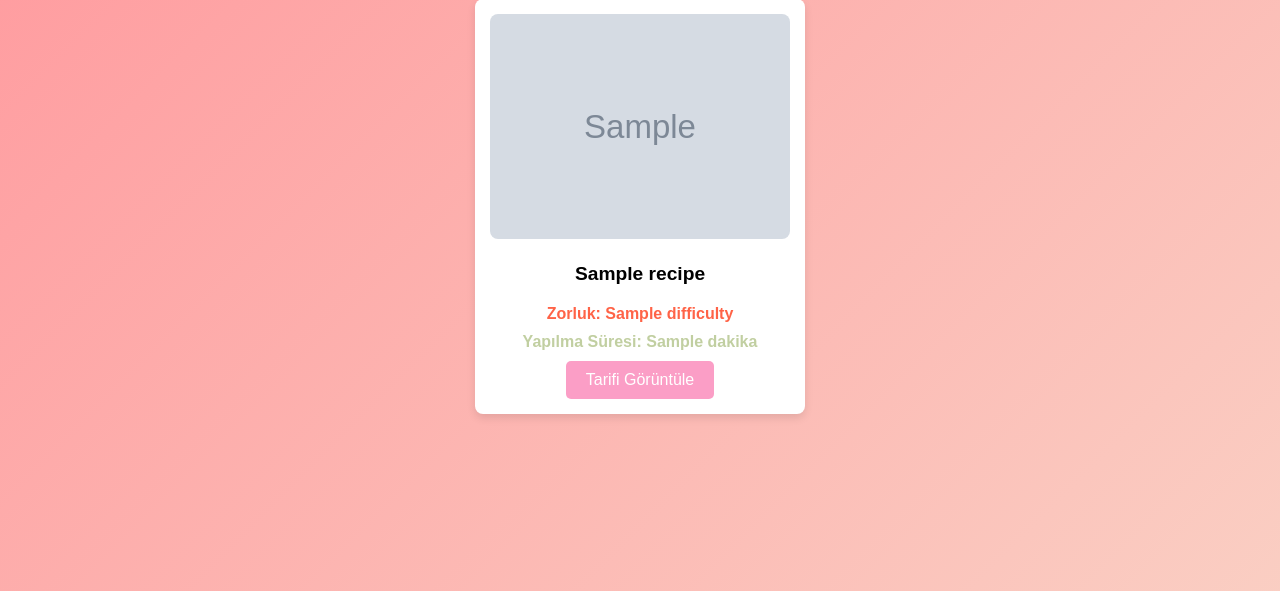
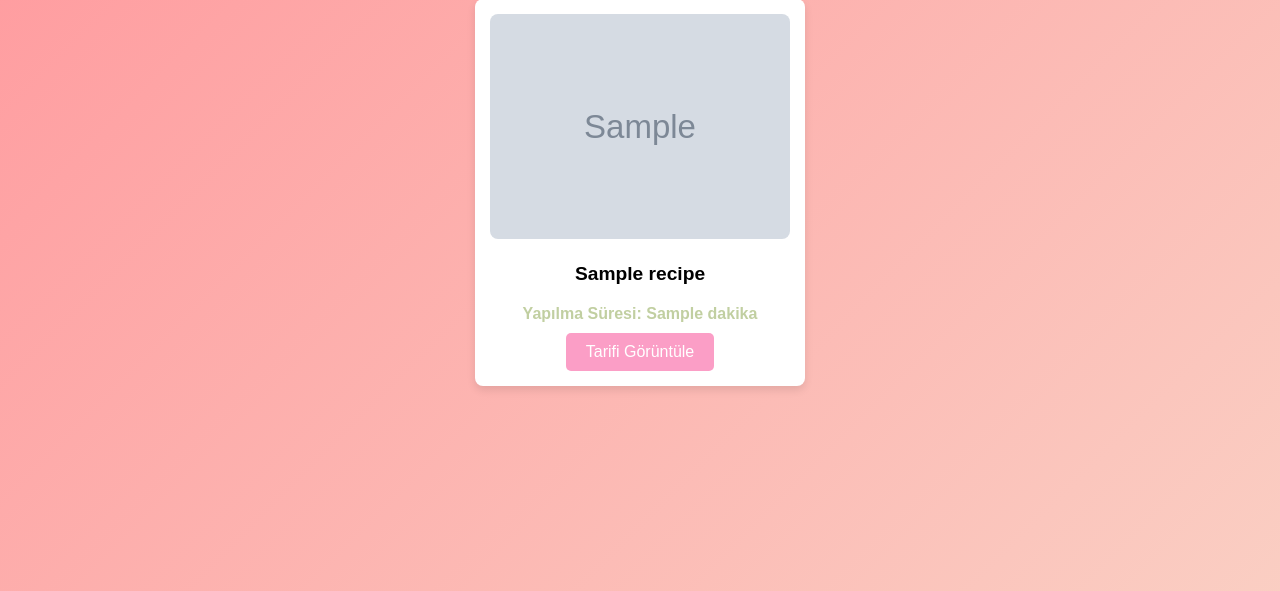
Before and after one commit to k0laa/Yemek_Tarif_Asistani, a Flask app: template templates/recipes.html in a window 1280 px wide. Shown: the part 148-739 px from the top of the page. Run offline with Flask 3, Linux system fonts and the light colour scheme; the template is opened without the code that fills it: most values are stand-ins (such as "Sample title", 1, 10 or a date in 2020); grey boxes marked "Sample" are stand-in pictures.

Commit message:
güncellendi

```diff
--- a/templates/recipes.html
+++ b/templates/recipes.html
@@ -63,17 +63,14 @@
             margin: 20px 0;
         }
 
-        .recipe-card .difficulty,
+
         .recipe-card .time {
             font-size: 1em;
             margin: 10px 0;
             color: #333;
         }
 
-        .recipe-card .difficulty {
-            font-weight: bold;
-            color: #FF6347;
-        }
+
 
         .recipe-card .time {
             font-weight: bold;
@@ -101,14 +98,13 @@
     </style>
 </head>
 <body>
-    <div class="loading-message" id="loadingMessage">Tarifler yükleniyor...</div>
+    <div class="loading-message" id="loadingMessage">Tarifler yükleniyor,bu işlem yaklaşık 1 dakika sürebilir...</div>
     <h1>İşte Bulunan Tarifler</h1>
     <div class="recipes-container" id="recipesContainer">
         {% for recipe in recipes %}
             <div class="recipe-card">
                 <img src="{{ recipe['image'] }}" alt="{{ recipe['title'] }}">
                 <h3>{{ recipe['title'] }}</h3>
-                <p class="difficulty">Zorluk: {{ recipe['difficulty'] }}</p>
                 <p class="time">Yapılma Süresi: {{ recipe['readyInMinutes'] }} dakika</p>
                 <form action="/recipe_details/{{ recipe['id'] }}" method="get">
                     <button type="submit" class="view-recipe-btn">Tarifi Görüntüle</button>
```
